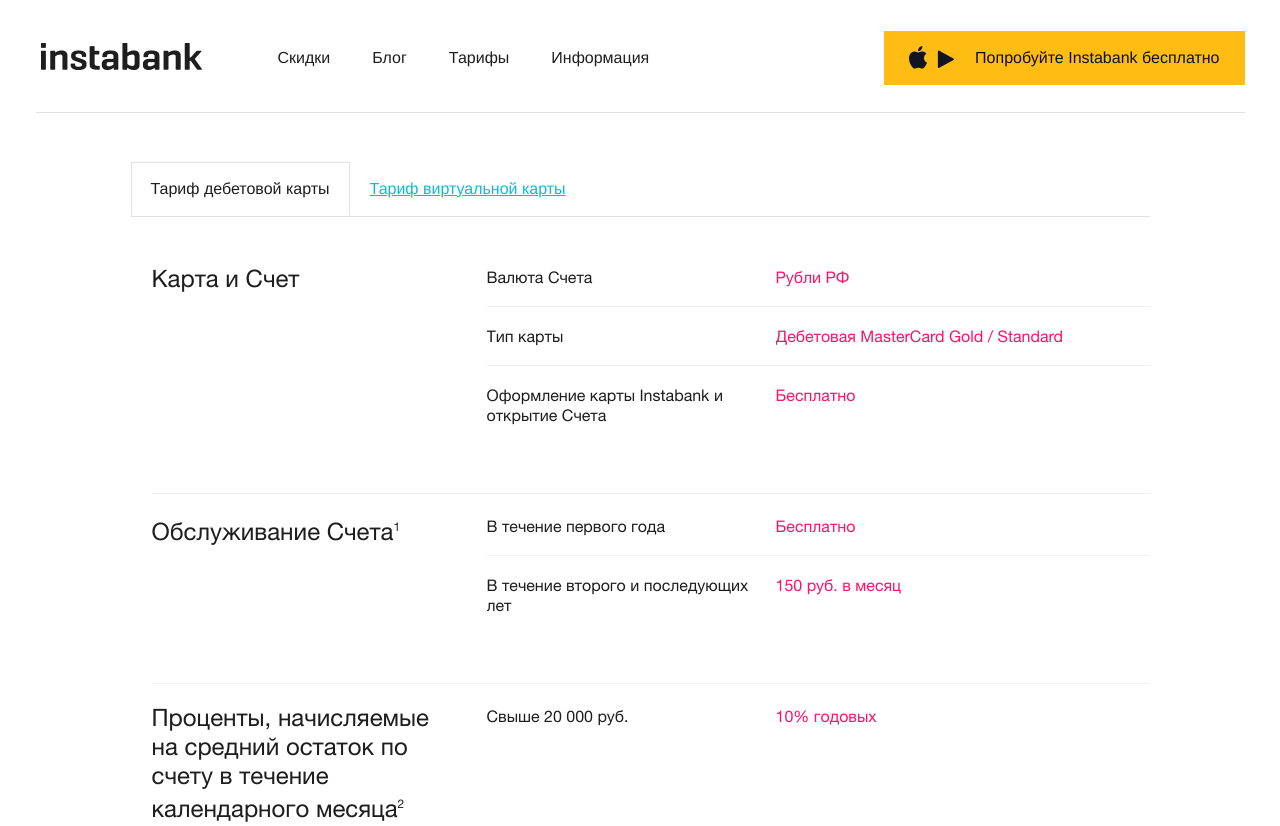
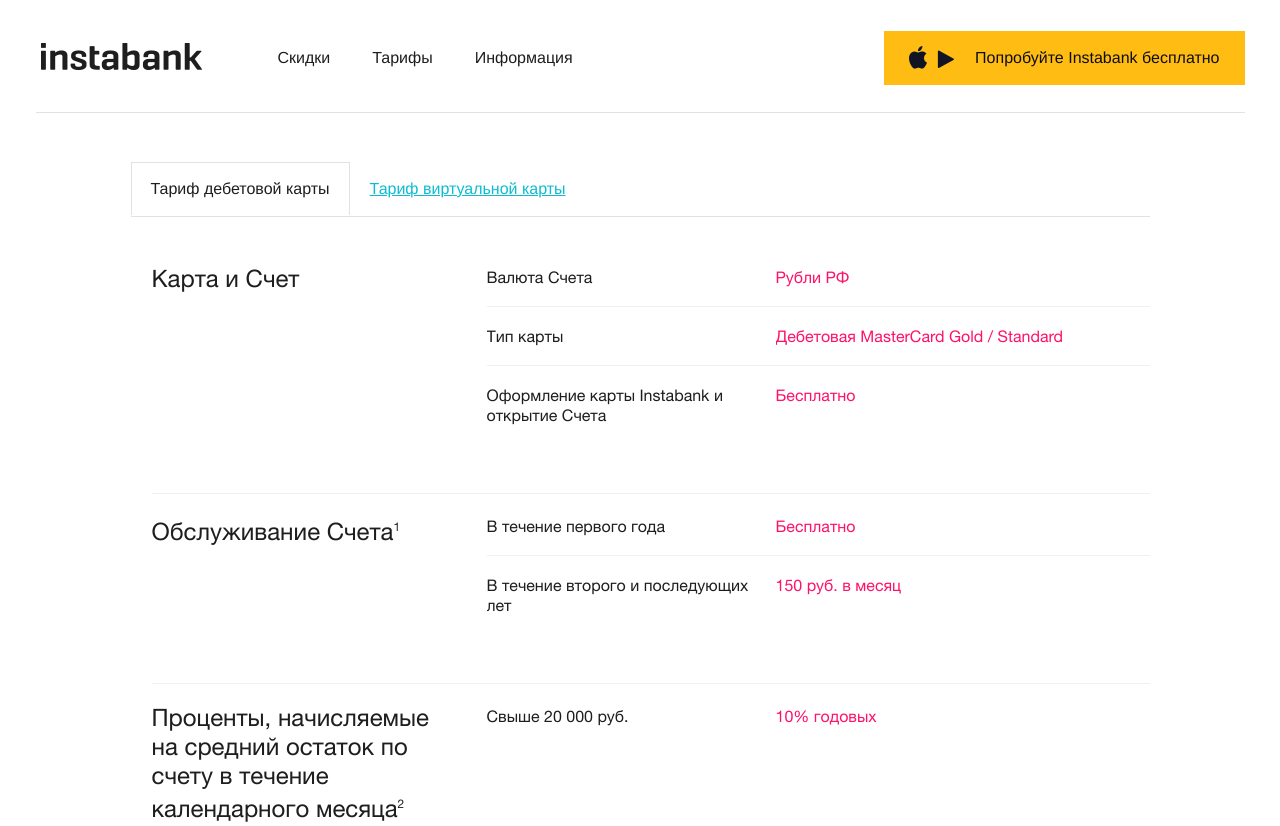
Before and after one commit to idamobile/instabank-site, a plain HTML site: page tariffs.html in a window 1280 px wide. Shown: the top 826 px of the page. Drawn offline with Linux system fonts and the light colour scheme.

Commit message:
hidden links

```diff
--- a/tariffs.html
+++ b/tariffs.html
@@ -32,7 +32,7 @@
 					<strong class="logo"><a href="index.html">instabank</a></strong>
 					<ul id="nav">
 						<li><a href="discount.html">Скидки</a></li>
-						<li><a href="blog.html">Блог</a></li>
+						<!-- <li><a href="blog.html">Блог</a></li>  -->
 						<li><a href="tariffs.html">Тарифы</a></li>
 						<li><a href="#contact" class="scrollto">Информация</a></li>
 					</ul>
```
Also changed, not shown: discount.html (+1 -1 lines), faq.html (+1 -1 lines), index.html (+1 -1 lines).
